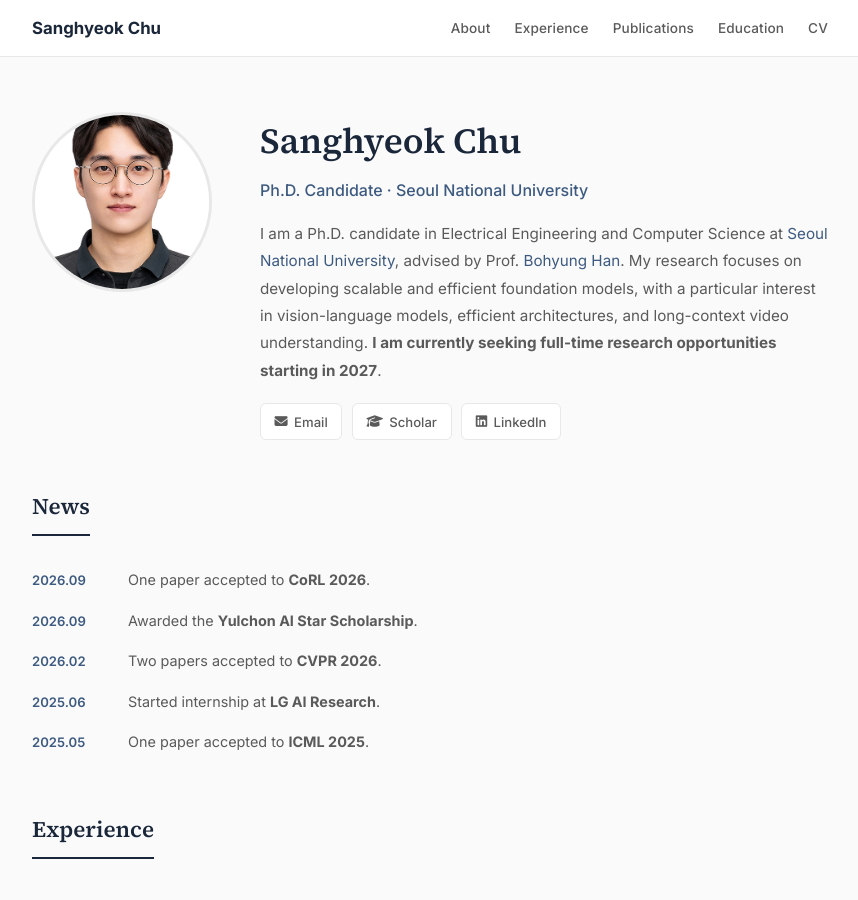
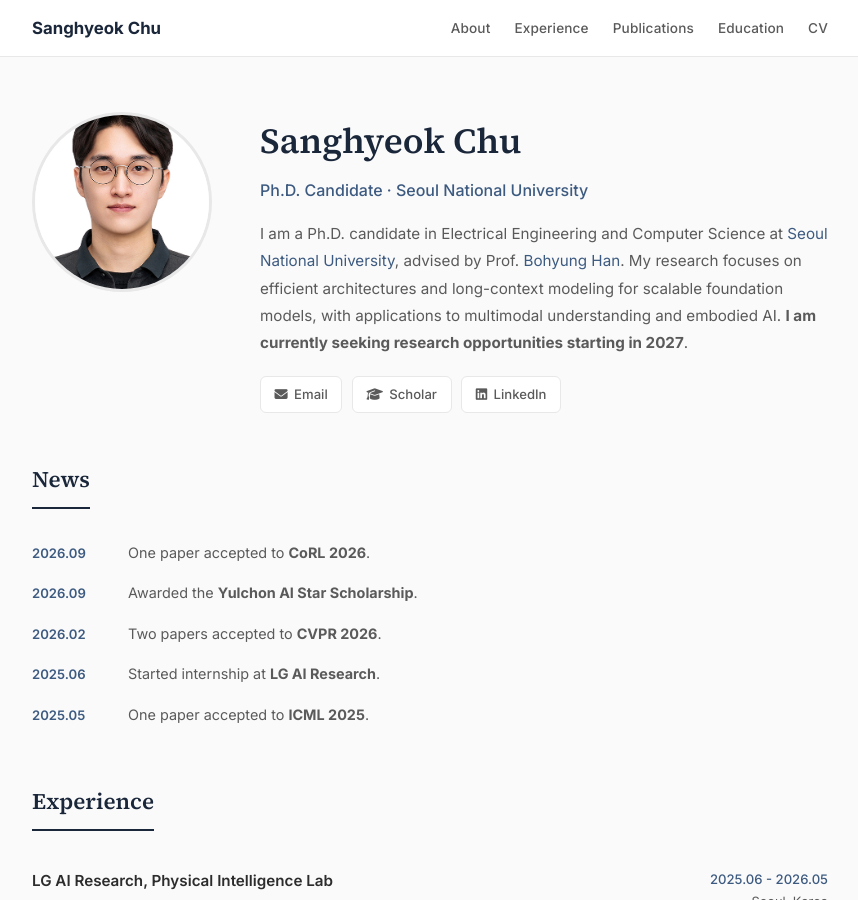
Before and after one commit to sanghyeokchu/sanghyeokchu.github.io, a Jekyll site: the page built from index.html, in a window 1280 px wide and 900 px high. Shown: the whole window, without its empty margins (210-1068 px from the left). Built offline with Jekyll 4.4.1, drawn with Linux system fonts in a browser that asks for light colours.

Commit message:
Update research interests and opportunity statement

```diff
--- a/index.html
+++ b/index.html
@@ -14,10 +14,10 @@ layout: default
             I am a Ph.D. candidate in Electrical Engineering and Computer Science at
             <a href="https://cv.snu.ac.kr/">Seoul National University</a>,
             advised by Prof. <a href="https://cv.snu.ac.kr/index.php/~bhhan/">Bohyung Han</a>.
-            My research focuses on developing scalable and efficient foundation models,
-            with a particular interest in vision-language models, efficient architectures,
-            and long-context video understanding.
-            <strong>I am currently seeking full-time research opportunities starting in 2027</strong>.
+            My research focuses on efficient architectures and long-context modeling
+            for scalable foundation models, with applications to multimodal understanding
+            and embodied AI.
+            <strong>I am currently seeking research opportunities starting in 2027</strong>.
         </p>
         <div class="hero-links">
             <!-- <a href="https://scholar.google.com/citations?user=z-ZKiZUAAAAJ" target="_blank"><i class="fas fa-graduation-cap"></i> Scholar</a> -->
```
Also changed, not shown: 1 other file.
